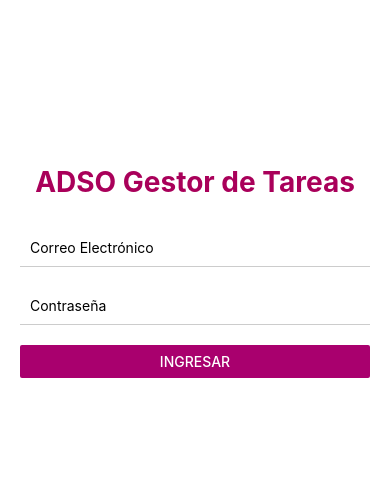
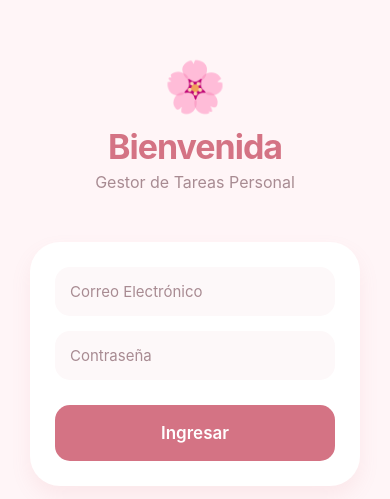
Before and after one commit to laurinqa-01/GestorTareas, a React Native app: screen / in a window 390 px wide. Shown: the part 151-650 px from the top of the page. Built offline with nearby package versions, Linux system fonts and the light colour scheme; no server answers.

Commit message:
creacion eh intento de conexion con el firebase y se añaden estilos

```diff
--- a/App.js
+++ b/App.js
@@ -1,26 +1,34 @@
 import React, { useContext } from 'react';
-import { ActivityIndicator, View } from 'react-native';
-import { AuthProvider, AuthContext } from './context/authContext'; // Ruta simplificada
-import LoginScreen from './screens/LoginScreen';                // Ruta simplificada
+import { ActivityIndicator, View, StatusBar } from 'react-native';
+import { AuthProvider, AuthContext } from './context/authContext'; // Cambiado: ./ porque está en la misma carpeta
+import LoginScreen from './screens/LoginScreen';                // Cambiado: ./ porque está en la misma carpeta
+import HomeScreen from './screens/HomeScreen';                  // Cambiado: ./ porque está en la misma carpeta
 
 const RootNavigation = () => {
   const { userToken, isLoading } = useContext(AuthContext);
 
   if (isLoading) {
     return (
-      <View style={{ flex: 1, justifyContent: 'center', alignItems: 'center' }}>
-        <ActivityIndicator size="large" color="#39A900" />
+      <View style={{
+        flex: 1,
+        justifyContent: 'center',
+        alignItems: 'center',
+        backgroundColor: '#FFF5F7'
+      }}>
+        <StatusBar barStyle="dark-content" />
+        <ActivityIndicator size="large" color="#FFB6C1" />
       </View>
     );
   }
 
-  // Si hay token muestra la App (puedes poner un texto temporal), si no el Login
-  return userToken ? <View /> : <LoginScreen />;
+  // Ahora sí te mandará a tu Home rosa si hay token
+  return userToken ? <HomeScreen /> : <LoginScreen />;
 };
 
 export default function App() {
   return (
     <AuthProvider>
+      <StatusBar barStyle="dark-content" />
       <RootNavigation />
     </AuthProvider>
   );
--- a/package.json
+++ b/package.json
@@ -14,6 +14,7 @@
     "@react-navigation/stack": "^7.8.6",
     "expo": "~55.0.7",
     "expo-status-bar": "~55.0.4",
+    "firebase": "^12.11.0",
     "react": "19.2.0",
     "react-native": "0.83.2",
     "react-native-safe-area-context": "~5.6.2",
--- a/screens/HomeScreen.js
+++ b/screens/HomeScreen.js
@@ -1,19 +1,16 @@
 import React, { useContext } from "react";
-import { View, Text, StyleSheet, TouchableOpacity, Image } from 'react-native';
+import { View, Text, StyleSheet, TouchableOpacity, SafeAreaView } from 'react-native';
 import { AuthContext } from "../context/authContext";
 
 const HomeScreen = ({ navigation }) => {
     const { logout } = useContext(AuthContext);
 
     return (
-        <View style={styles.container}>
+        <SafeAreaView style={styles.container}>
+            <View style={styles.content}>
                 <View style={styles.header}>
-                <Text style={styles.welcome}>
-                    ¡Hola, desarrollador!
-                </Text>
-                <Text style={styles.sub}>
-                    Bienvenido al panel principal
-                </Text>
+                    <Text style={styles.welcome}>¡Hola, Laura!</Text>
+                    <Text style={styles.sub}>¿Qué vamos a crear hoy?</Text>
                 </View>
 
                 <View style={styles.menuGrid}>
@@ -21,42 +18,85 @@ const HomeScreen = ({ navigation }) => {
                         style={styles.card}
                         onPress={() => navigation.navigate('Tasks')}
                     >
-                    <Text style={styles.cardIcon}>📋</Text>
-                    <Text style={styles.cardText}>Gestionar Tareas</Text>
+                        <View style={[styles.iconCircle, { backgroundColor: '#FFB6C1' }]}>
+                            <Text style={styles.cardIcon}>🌸</Text>
+                        </View>
+                        <Text style={styles.cardText}>Mis Tareas</Text>
                     </TouchableOpacity>
 
                     <TouchableOpacity
                         style={styles.card}
                         onPress={logout}
                     >
-                    <Text style={styles.cardIcon}>🚪</Text>
-                    <Text style={styles.cardText}>Cerrar Sesión</Text>
+                        <View style={[styles.iconCircle, { backgroundColor: '#FADADD' }]}>
+                            <Text style={styles.cardIcon}>✨</Text>
+                        </View>
+                        <Text style={styles.cardText}>Salir</Text>
                     </TouchableOpacity>
                 </View>
             </View>
+        </SafeAreaView>
     );
 };
 
 const styles = StyleSheet.create({
-    container: { flex: 1, backgroundColor: '#f5f5f5', padding: 20 },
-    header: { marginTop: 40, marginBottom: 30 },
-    welcome: { fontSize: 26, fontWeight: 'bold', color: '#333' },
-    sub: { fontSize: 16, color: '#666' },
-    menuGrid: { flexDirection: 'row', justifyContent: 'space-between' },
+    container: {
+        flex: 1,
+        backgroundColor: '#FFF5F7' // Un fondo rosado casi blanco, muy elegante
+    },
+    content: {
+        padding: 25,
+    },
+    header: {
+        marginTop: 40,
+        marginBottom: 40
+    },
+    welcome: {
+        fontSize: 32,
+        fontWeight: '700',
+        color: '#D47384', // Rosa oscuro para el texto principal
+        letterSpacing: -0.5
+    },
+    sub: {
+        fontSize: 18,
+        color: '#A88B92',
+        marginTop: 5,
+        fontWeight: '400'
+    },
+    menuGrid: {
+        flexDirection: 'row',
+        justifyContent: 'space-between'
+    },
     card: {
-        backgroundColor: '#fff',
-        width: '48%',
-        padding: 20,
-        borderRadius: 15,
+        backgroundColor: '#ffffff',
+        width: '47%',
+        paddingVertical: 30,
+        borderRadius: 25, // Bordes mucho más redondeados
         alignItems: 'center',
-        elevation: 3, // Sombra en Android
-        shadowColor: '#000', // Sombra en iOS
-        shadowOffset: { width: 0, height: 2 },
+        // Sombras más sutiles y elegantes
+        elevation: 5,
+        shadowColor: '#D47384',
+        shadowOffset: { width: 0, height: 10 },
         shadowOpacity: 0.1,
-        shadowRadius: 4,
+        shadowRadius: 15,
     },
-    cardIcon: { fontSize: 40, marginBottom: 10 },
-    cardText: { fontSize: 14, fontWeight: '600', color: '#39A900', textAlign: 'center' }
+    iconCircle: {
+        width: 65,
+        height: 65,
+        borderRadius: 32.5,
+        justifyContent: 'center',
+        alignItems: 'center',
+        marginBottom: 15
+    },
+    cardIcon: {
+        fontSize: 30
+    },
+    cardText: {
+        fontSize: 15,
+        fontWeight: '600',
+        color: '#705D61',
+        textAlign: 'center'
+    }
 });
 
 export default HomeScreen;
--- a/screens/LoginScreen.js
+++ b/screens/LoginScreen.js
@@ -1,7 +1,9 @@
 import React, { useState, useContext } from "react";
-import { View, TextInput, Button, StyleSheet, Text, ActivityIndicator, Alert } from 'react-native';
+import { View, TextInput, StyleSheet, Text, ActivityIndicator, Alert, TouchableOpacity, SafeAreaView } from 'react-native';
 import { AuthContext } from "../context/authContext";
-import { loginService } from "../api/apiService"; // Ajustado según tu nueva carpeta 'api'
+// Ruta verificada: subes un nivel y entras a la carpeta api
+import { loginService } from "../api/apiService";
+
 const LoginScreen = () => {
     const [email, setEmail] = useState('');
     const [password, setPassword] = useState('');
@@ -9,28 +11,33 @@ const LoginScreen = () => {
     const { login } = useContext(AuthContext);
 
     const handleLogin = async () => {
-        if (!email || !password) return Alert.alert("Error", "Completa todos los campos");
+        if (!email || !password) return Alert.alert("Oops ✨", "Por favor, completa todos los campos");
 
         setLoading(true);
         try {
             const data = await loginService(email, password);
-            login(data.token); // Guardar el token en un estado global
+            login(data.token);
         } catch (e) {
-            Alert.alert("Error de login", e.message);
+            Alert.alert("Error de acceso", e.message);
         } finally {
             setLoading(false);
         }
     };
 
     return (
-        /* CORRECCIÓN: Cambiado 'Styles.container' por 'styles.container' (s minúscula) */
-        <View style={styles.container}>
-            <Text style={styles.title}>
-                ADSO Gestor de Tareas
-            </Text>
+        <SafeAreaView style={styles.container}>
+            <View style={styles.content}>
+                <View style={styles.headerSection}>
+                    <Text style={styles.emoji}>🌸</Text>
+                    <Text style={styles.title}>Bienvenida</Text>
+                    <Text style={styles.subtitle}>Gestor de Tareas Personal</Text>
+                </View>
+
+                <View style={styles.form}>
                     <TextInput
                         style={styles.input}
                         placeholder="Correo Electrónico"
+                        placeholderTextColor="#A88B92"
                         value={email}
                         onChangeText={setEmail}
                         keyboardType="email-address"
@@ -39,24 +46,84 @@ const LoginScreen = () => {
                     <TextInput
                         style={styles.input}
                         placeholder="Contraseña"
+                        placeholderTextColor="#A88B92"
                         value={password}
                         onChangeText={setPassword}
                         secureTextEntry
                     />
+
                     {loading ? (
-
-                <ActivityIndicator size="large" color="#a9006b" />
+                        <ActivityIndicator size="large" color="#D47384" style={{ marginTop: 20 }} />
                     ) : (
-                <Button title="Ingresar" onPress={handleLogin} color="#a9006e" />
+                        <TouchableOpacity style={styles.loginButton} onPress={handleLogin}>
+                            <Text style={styles.buttonText}>Ingresar</Text>
+                        </TouchableOpacity>
                     )}
                 </View>
+            </View>
+        </SafeAreaView>
     );
 };
 
 const styles = StyleSheet.create({
-    container: { flex: 1, justifyContent: 'center', padding: 20 },
-    title: { fontSize: 28, fontWeight: "bold", textAlign: 'center', marginBottom: 30, color: '#a9005a' },
-    input: { borderBottomWidth: 1, borderColor: "#ccc", marginBottom: 20, padding: 10 }
+    container: {
+        flex: 1,
+        backgroundColor: '#FFF5F7'
+    },
+    content: {
+        flex: 1,
+        justifyContent: 'center',
+        paddingHorizontal: 30,
+    },
+    headerSection: {
+        alignItems: 'center',
+        marginBottom: 50,
+    },
+    emoji: {
+        fontSize: 50,
+        marginBottom: 10,
+    },
+    title: {
+        fontSize: 34,
+        fontWeight: "700",
+        color: '#D47384',
+        letterSpacing: -1
+    },
+    subtitle: {
+        fontSize: 16,
+        color: '#A88B92',
+        marginTop: 5,
+    },
+    form: {
+        backgroundColor: '#FFFFFF',
+        padding: 25,
+        borderRadius: 30,
+        elevation: 10,
+        shadowColor: '#D47384',
+        shadowOffset: { width: 0, height: 10 },
+        shadowOpacity: 0.1,
+        shadowRadius: 20,
+    },
+    input: {
+        backgroundColor: '#FDF8F9',
+        borderRadius: 15,
+        padding: 15,
+        marginBottom: 15,
+        color: '#705D61',
+        fontSize: 15,
+    },
+    loginButton: {
+        backgroundColor: '#D47384',
+        padding: 18,
+        borderRadius: 15,
+        alignItems: 'center',
+        marginTop: 10,
+    },
+    buttonText: {
+        color: '#FFFFFF',
+        fontSize: 17,
+        fontWeight: '600',
+    }
 });
 
 export default LoginScreen;
```
Also changed, not shown: api/apiService.js (+10 -10 lines), context/authContext.js (+23 -19 lines), firebaseConfig.js (added, +20 -0 lines), screens/TaskScreen.js (+102 -0 lines), 1 other file (tests, documents, lock files or other folders). Lines whose indentation alone changed are shown as unchanged.
